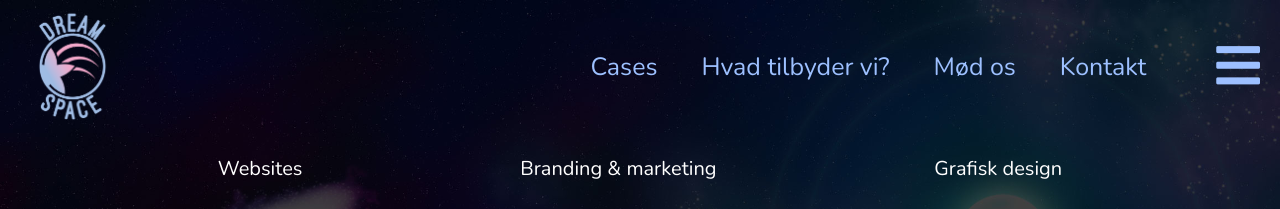
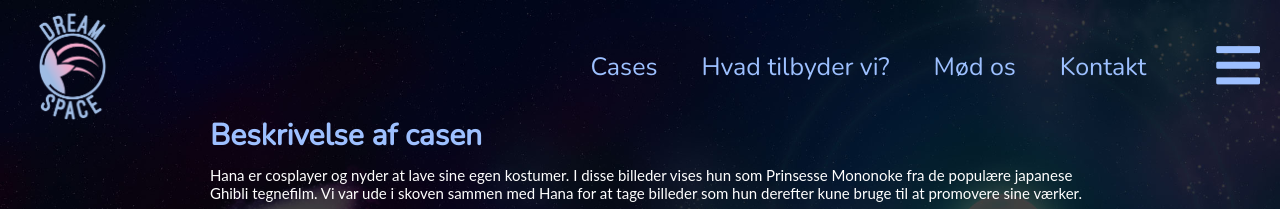
Before and after one commit to JoyDreamerDesu/DreamSpace, a plain HTML site: page cases2.html in a window 1280 px wide. Shown: the top 209 px of the page. Drawn offline with nearby package versions, Linux system fonts and the light colour scheme; a web font is replaced by a local one.

Commit message:
flere rettelser

```diff
--- a/cases2.html
+++ b/cases2.html
@@ -34,12 +34,6 @@
     </header>
 
     <main>
-        <div class="overskrift">
-            <a href="#">Websites</a>
-            <a href="#">Branding & marketing</a>
-            <a href="#">Grafisk design</a>
-            </div>
-
         <article class="casen">
             <h3>Beskrivelse af casen</h3>
             <p>Hana er cosplayer og nyder at lave sine egen kostumer. I disse billeder vises hun som Prinsesse Mononoke fra de populære japanese Ghibli tegnefilm. Vi var ude i skoven sammen med Hana for at tage billeder som hun derefter kune bruge til at promovere sine værker.</p>
--- a/css/style.css
+++ b/css/style.css
@@ -280,27 +280,7 @@ div.case-billeder img:hover {
     border: #9dc0ff solid 5px;
 }
 
-/* Link/overskrifterne på Cases 1 og cases 2*/
-.overskrift {
-    font-size: 20px;
-    font-family: Nunito;
-    display: flex;
-    justify-content: space-evenly;
-    margin: 50px 0 50px 0;
-}
-
-.overskrift a {
-    transition: all 0.3 ease 0s;
-    text-decoration: none;
-    color: white;
-}
-
-.overskrift a:hover {
-    color: pink;
-}
-
 /*Hvad tilbyder vi side*/
-
 .eksempel {
     display: none;
 }
@@ -373,12 +353,11 @@ form {
 
 /*-----------Footer-----------*/
 .cta, .footer{
-    height: 300px;
     width: 100%;
     margin: 50px 0 0 0 ;
     font-size: 20px;
     font-family: lato;
-    padding: 40% 10% 50% 10%;
+    padding: 20% 10% 20% 10%;
     text-align: center;
     color: white;
     background-color: #9dc0ff;
@@ -488,8 +467,8 @@ form {
     }
 
     .case-billeder {
-        max-width: 900px;
-        column-count: 4;
+        max-width: 500px;
+        column-count: 2;
     }
 
     /*-----------OM OS-----------*/
```
Also changed, not shown: cases1.html (+0 -6 lines), cases3.html (+0 -5 lines), casesoversigt.html (+1 -8 lines), index.html (+0 -1 lines).
